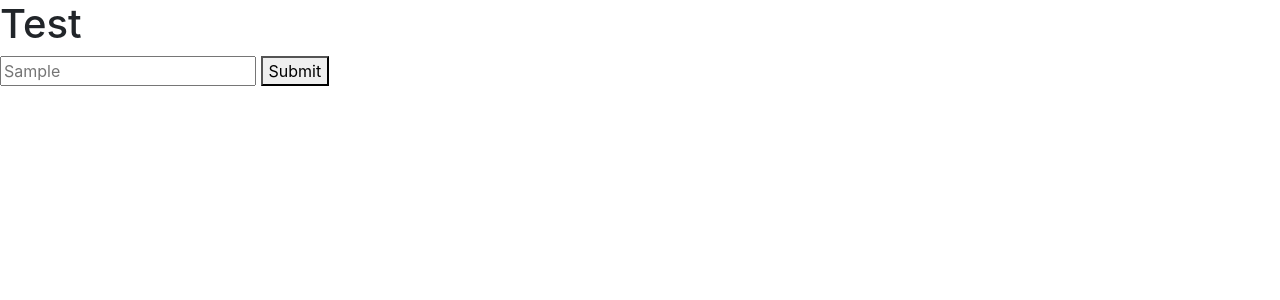
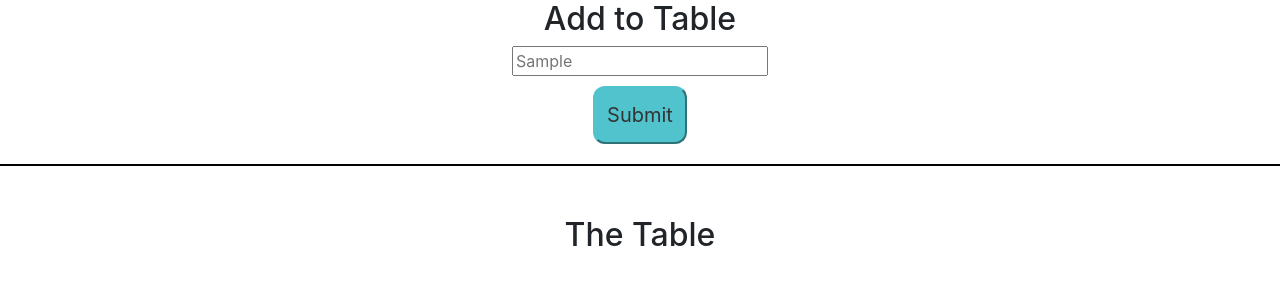
Before and after one commit to ravenusmc/myDB, a Flask app: template templates/see_table.html in a window 1280 px wide. Shown: the top 300 px of the page. Run offline with Flask 2, Linux system fonts and the light colour scheme; the template is opened without the code that fills it: most values are stand-ins (such as "Sample title", 1, 10 or a date in 2020); some libraries are stand-ins or nearby versions.

Commit message:
wrote two methods to add data to the tables dynamically

```diff
--- a/app.py
+++ b/app.py
@@ -125,8 +125,6 @@ def create_table():
         value6 = request.form.get('mytext6')
         data_type_6 = request.form.get('data_type_6')
 
-        print(value2)
-
         #This line will check for validation
         check.check_value(user_database, table_name, value1, data_type_1, value2, data_type_2, value3, data_type_3, value4,
             data_type_4, value5, data_type_5, value6, data_type_6)
@@ -136,36 +134,10 @@ def create_table():
     return render_template('create_table.html', see_nav_footer = see_nav_footer)
 
 #This route will take the user to the page to see each table
-@app.route('/see_table/<table>', methods=['GET'])
+@app.route('/see_table/<table>', methods=['GET', 'POST'])
 def see_table(table):
     see_nav_footer = True
     #Creating object
-    db = Connection()
-
-    #Getting the username of the user
-    username = session['username']
-    #Getting the user_id based off the username
-    user_id = db.get_user_id(username)
-    #Creating the unique ID that will represent each users database
-    database_name = username + str(user_id)
-    #Creating the user database object
-    user_database = Tables_DataBases(database_name)
-    #Getting the column names for the specific table
-    column_names = user_database.get_table_column_names(table)
-    only_names_list = user_database.get_specific_column_names(column_names)
-
-    #I need to get the table associated with each individual database
-    #I then need to display all information for the table
-
-    # I will need to create an add data page first.
-
-    return render_template('see_table.html', see_nav_footer = see_nav_footer, names = only_names_list)
-
-#This route will take the user to the page to add information to a specific table
-@app.route('/see_table/<table>', methods=['POST'])
-def add_information(table):
-    see_nav_footer = True
-    #Creating object to connect to database
     db = Connection()
     check = Check_Value()
 
@@ -181,21 +153,58 @@ def add_information(table):
     column_names = user_database.get_table_column_names(table)
     only_names_dict = user_database.get_specific_column_names(column_names)
 
-    #Getting user entries
-    value_1 = request.form.get('1')
-    value_2 = request.form.get('2')
-    value_3 = request.form.get('3')
-    value_4 = request.form.get('4')
-    value_5 = request.form.get('5')
-    value_6 = request.form.get('6')
+    if request.method == 'POST':
+        #Getting user entries
+        value_1 = request.form.get('1')
+        value_2 = request.form.get('2')
+        value_3 = request.form.get('3')
+        value_4 = request.form.get('4')
+        value_5 = request.form.get('5')
+        value_6 = request.form.get('6')
 
-    #Adding the data to the right table based on number of columns
-    check.check_values_add_to_table(user_database, table, value_1, value_2, value_3, value_4, value_5, value_6)
+        print(value_2)
 
-    #Adding the data to the database.
-    #user_database.add_table_row(table, value_1, value_2, value_3, value_4, value_5, value_6)
+        #Adding the data to the right table based on number of columns
+        check.check_values_add_to_table(user_database, table, value_1, value_2, value_3, value_4, value_5, value_6)
+
+
 
     return render_template('see_table.html', see_nav_footer = see_nav_footer, names = only_names_dict)
+
+#This route will take the user to the page to add information to a specific table
+# @app.route('/see_table/<table>', methods=['POST'])
+# def add_information(table):
+#     see_nav_footer = True
+#     #Creating object to connect to database
+#     db = Connection()
+#     check = Check_Value()
+
+    #Getting the username of the user
+    # username = session['username']
+    # #Getting the user_id based off the username
+    # user_id = db.get_user_id(username)
+    # #Creating the unique ID that will represent each users database
+    # database_name = username + str(user_id)
+    # #Creating the user database object
+    # user_database = Tables_DataBases(database_name)
+    # #Getting the column names for the specific table
+    # column_names = user_database.get_table_column_names(table)
+    # only_names_dict = user_database.get_specific_column_names(column_names)
+
+#     #Getting user entries
+#     value_1 = request.form.get('1')
+#     value_2 = request.form.get('2')
+#     value_3 = request.form.get('3')
+#     value_4 = request.form.get('4')
+#     value_5 = request.form.get('5')
+#     value_6 = request.form.get('6')
+
+#     #Adding the data to the right table based on number of columns
+#     #check.check_values_add_to_table(user_database, table, value_1, value_2, value_3, value_4, value_5, value_6)
+
+#     #Adding the data to the database.
+#     #user_database.add_table_row(table, value_1, value_2, value_3, value_4, value_5, value_6)
+#     return render_template('see_table.html', see_nav_footer = see_nav_footer, names = only_names_dict)
 
 #This route will sign out the user
 @app.route('/sign_out')
--- a/sql/index.sql
+++ b/sql/index.sql
@@ -33,3 +33,7 @@ CREATE TABLE students (
 
 
 drop table users;
+
+insert into boy
+        (firstname)
+           values ('Mike')
--- a/static/css/generic.css
+++ b/static/css/generic.css
@@ -17,6 +17,16 @@
   text-decoration: none;
 }
 
+button {
+  padding: 12px;
+  border-radius: 12px;
+  background-color: #50C3CD;
+  border-color: #50C3CD;;
+  color: #333;
+  font-size: 20px;
+  margin-top: 10px;
+}
+
 /* CSS for the footer section */
 
 footer {
--- /dev/null
+++ b/static/css/see_table.css
@@ -0,0 +1,14 @@
+/* The CSS in this file is for the see_table.html page */
+
+#add_form_section {
+  border-bottom: 2px solid black;
+  margin-bottom: 50px;
+  padding-bottom: 20px;
+}
+
+#add_form {
+  display: flex;
+  flex-direction: column;
+  justify-content: center;
+  align-items: center;
+}
--- a/templates/see_table.html
+++ b/templates/see_table.html
@@ -1,17 +1,33 @@
 {% extends 'base.html' %}
 
 {% block body %}
+<link rel="stylesheet" type="text/css" href="{{ url_for('static', filename='css/see_table.css') }}">
 <link rel="stylesheet" type="text/css" href="{{ url_for('static', filename='css/generic.css') }}">
 
 
-<h1>Test</h1>
+<main role='main'>
 
-<form method='POST'>
-  {% for key, value in names.items() %}
-    <input placeholder={{ key}} name={{value}} required>
-  {% endfor %}
-  <button>Submit</button>
-</form>
+  <section id='add_form_section'>
+
+    <h2 class='center'>Add to Table</h2>
+    <form method='POST' id='add_form'>
+      {% for key, value in names.items() %}
+        <input placeholder={{ key}} name={{value}} required>
+      {% endfor %}
+      <button>Submit</button>
+    </form>
+
+  </section>
+
+  <section>
+
+    <h2 class='center'>The Table</h2>
+
+
+  </section>
+
+</main>
+
 
 
 {% endblock %}
```
Also changed, not shown: check_values.py (+11 -2 lines), tables_database.py (+18 -2 lines).
